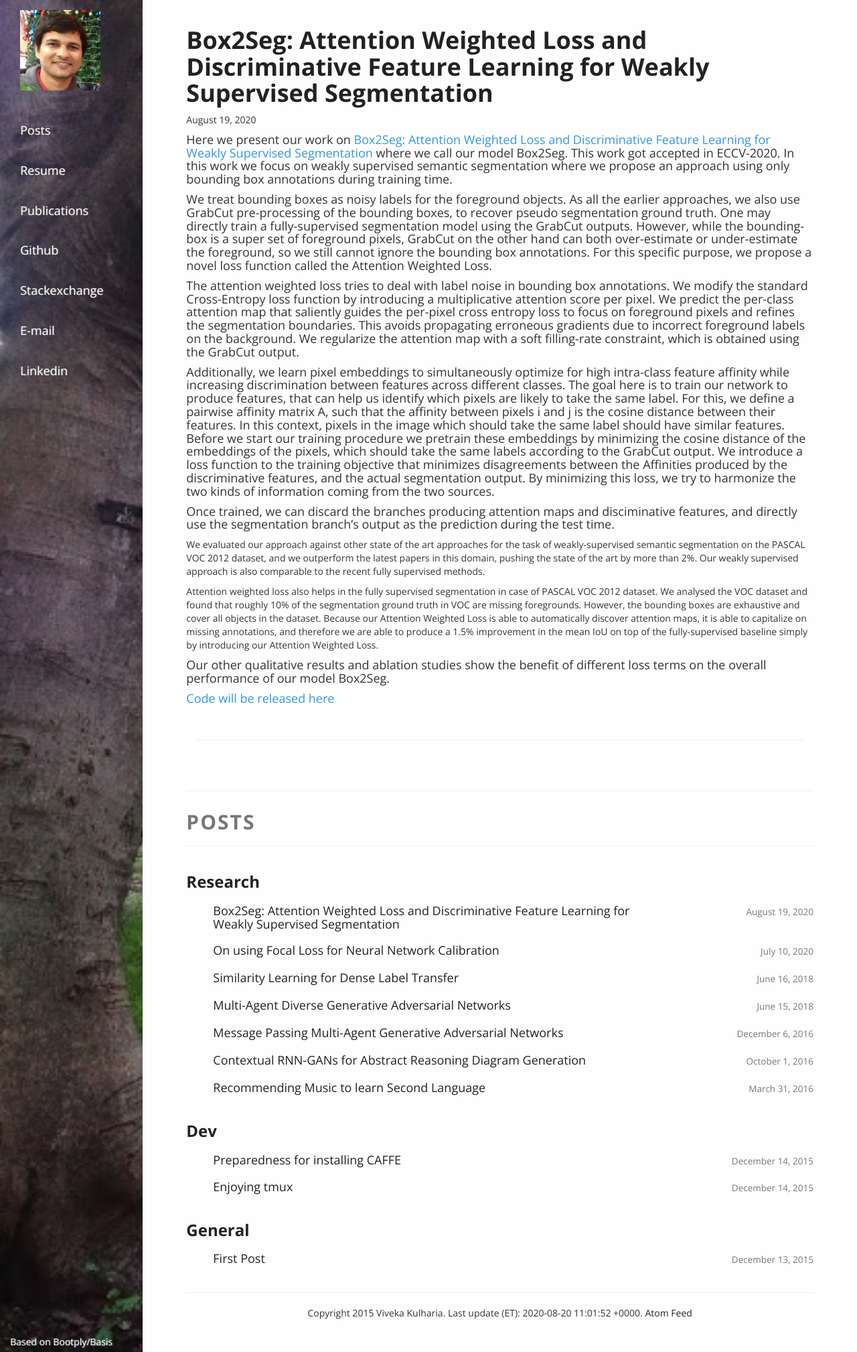
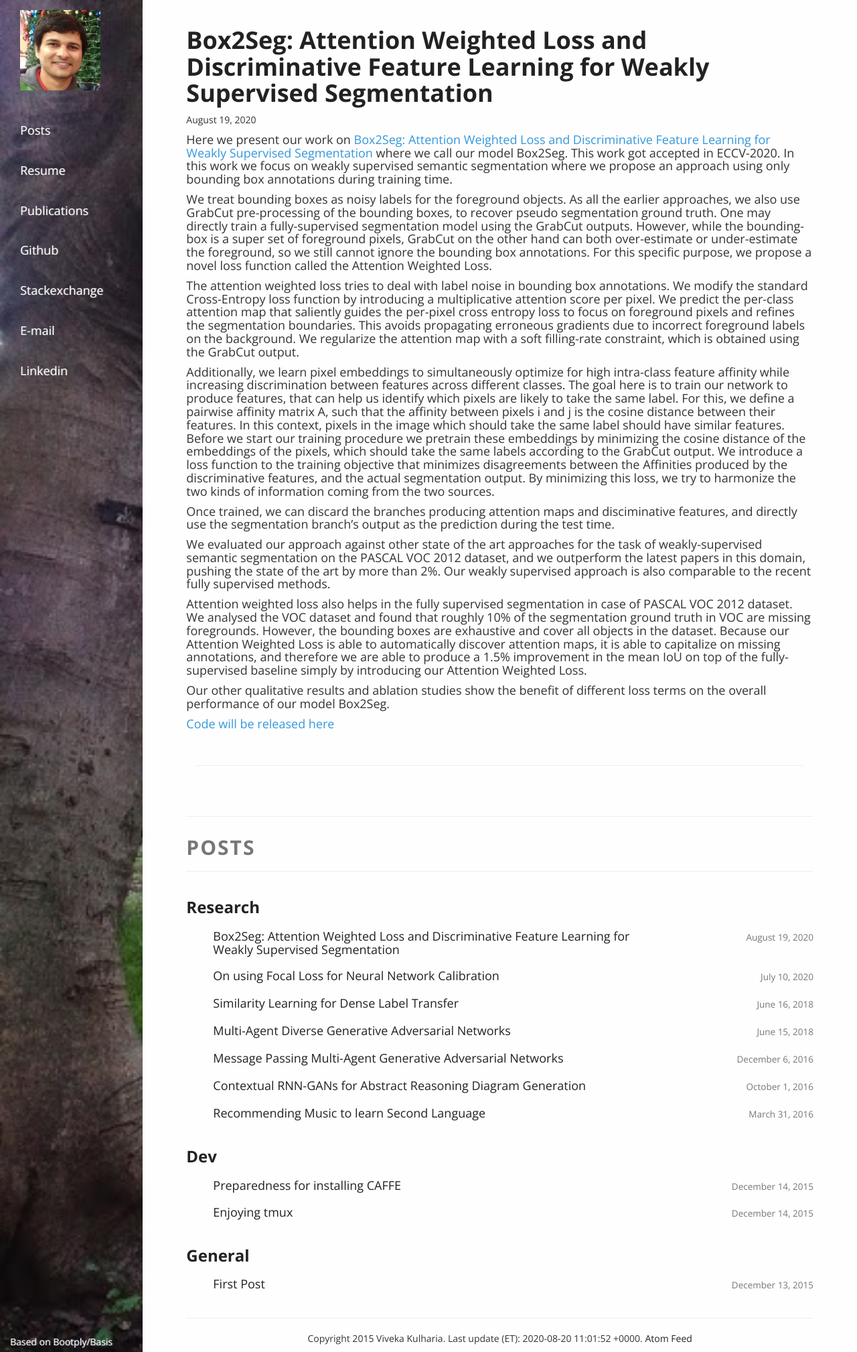
Before and after one commit to vivkul/vivkul.github.io, a Jekyll site: the page built from _posts/2020-08-19-Box2Seg.md, in a window 1280 px wide. Shown: the whole page at 67% size. Built offline with Jekyll 4.4.1, drawn with Linux system fonts in a browser that asks for light colours; nearby versions of some CDN libraries.

Commit message:
Update 2020-08-19-Box2Seg.md

```diff
--- a/_posts/2020-08-19-Box2Seg.md
+++ b/_posts/2020-08-19-Box2Seg.md
@@ -15,9 +15,9 @@ category: Research
 
 #### Once trained, we can discard the branches producing attention maps and disciminative features, and directly use the segmentation branch’s output as the prediction during the test time.
 
-We evaluated our approach against other state of the art approaches for the task of weakly-supervised semantic segmentation on the PASCAL VOC 2012 dataset, and we outperform the latest papers in this domain, pushing the state of the art by more than 2%. Our weakly supervised approach is also comparable to the recent fully supervised methods.
+#### We evaluated our approach against other state of the art approaches for the task of weakly-supervised semantic segmentation on the PASCAL VOC 2012 dataset, and we outperform the latest papers in this domain, pushing the state of the art by more than 2%. Our weakly supervised approach is also comparable to the recent fully supervised methods.
 
-Attention weighted loss also helps in the fully supervised segmentation in case of PASCAL VOC 2012 dataset. We analysed the VOC dataset and found that roughly 10% of the segmentation ground truth in VOC are missing foregrounds. However, the bounding boxes are exhaustive and cover all objects in the dataset. Because our Attention Weighted Loss is able to automatically discover attention maps, it is able to capitalize on missing annotations, and therefore we are able to produce a 1.5% improvement in the mean IoU on top of the fully-supervised baseline simply by introducing our Attention Weighted Loss.
+#### Attention weighted loss also helps in the fully supervised segmentation in case of PASCAL VOC 2012 dataset. We analysed the VOC dataset and found that roughly 10% of the segmentation ground truth in VOC are missing foregrounds. However, the bounding boxes are exhaustive and cover all objects in the dataset. Because our Attention Weighted Loss is able to automatically discover attention maps, it is able to capitalize on missing annotations, and therefore we are able to produce a 1.5% improvement in the mean IoU on top of the fully-supervised baseline simply by introducing our Attention Weighted Loss.
 
 
 #### Our other qualitative results and ablation studies show the benefit of different loss terms on the overall performance of our model Box2Seg.
```
